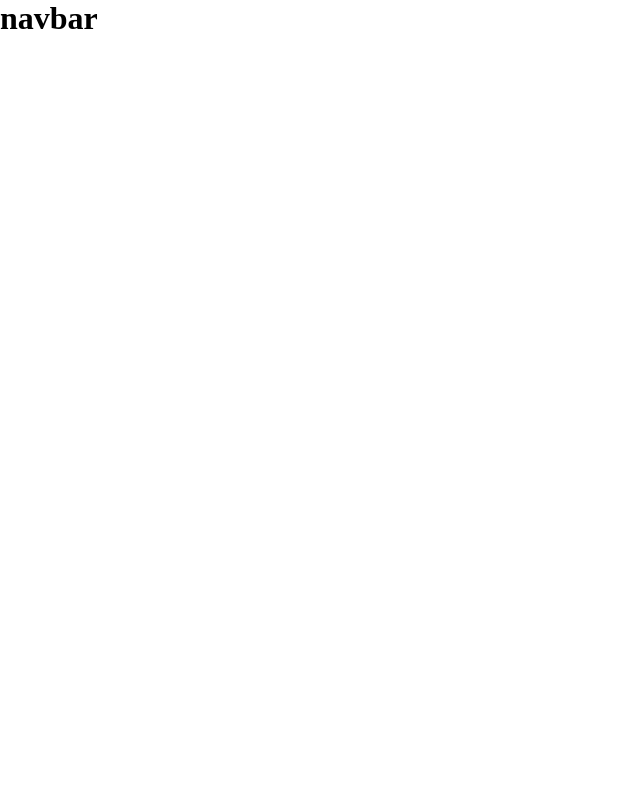
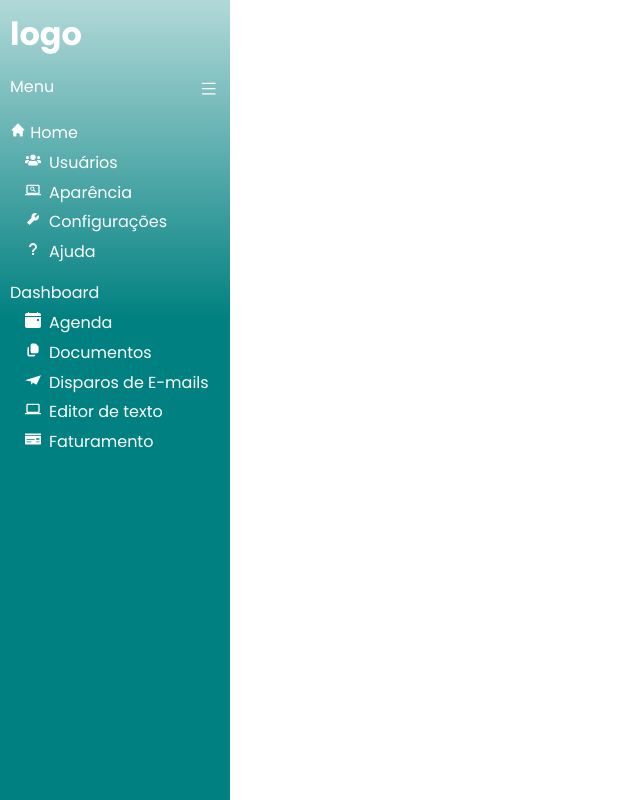
Before and after one commit to pedrosouz6/instituto-online-tcc, a Next.js app: page / in a window 1280 px wide. Shown: the whole page, without its empty margins (0-640 px from the left). Built offline with nearby package versions, Linux system fonts and the light colour scheme.

Commit message:
making the navbar

```diff
--- a/package.json
+++ b/package.json
@@ -13,6 +13,7 @@
     "next": "12.2.4",
     "react": "18.2.0",
     "react-dom": "18.2.0",
+    "react-icons": "^4.4.0",
     "styled-components": "^5.3.5"
   },
   "devDependencies": {
--- a/pages/index.tsx
+++ b/pages/index.tsx
@@ -11,6 +11,7 @@ const Home: NextPage = () => {
         <title>Create Next App</title>
         <meta name="description" content="Generated by create next app" />
         <link rel="icon" href="/favicon.ico" />
+        <link href="https://fonts.googleapis.com/css2?family=Poppins:wght@400;500;600;700&display=swap" rel="stylesheet"></link>
       </Head>
 
       <Navbar />
--- a/src/components/Navbar/index.tsx
+++ b/src/components/Navbar/index.tsx
@@ -1,5 +1,53 @@
+import { AiOutlineMenu } from 'react-icons/ai';
+import { FaUsers } from 'react-icons/fa';
+import { AiFillTool } from 'react-icons/ai';
+import { IoMdHelp } from 'react-icons/io';
+import { BsFillCalendarEventFill } from 'react-icons/bs';
+import { HiDocumentDuplicate } from 'react-icons/hi';
+import { SiMinutemailer } from 'react-icons/si';
+import { MdOutlineComputer } from 'react-icons/md';
+import { FaMoneyCheck } from 'react-icons/fa';
+import { MdScreenSearchDesktop } from 'react-icons/md';
+import { HiHome } from 'react-icons/hi';
+
+import {
+    ContainerNavbar,
+    MenuNavbar,
+    ItemsNavbar
+} from "./style";
+
 export function Navbar() {
     return (
-        <h1>navbar</h1>
+        <ContainerNavbar>
+            <h1>logo</h1>
+            <MenuNavbar>
+                <h4>Menu</h4>
+                <button>
+                    <i><AiOutlineMenu /></i>
+                </button>
+            </MenuNavbar>
+
+            <ItemsNavbar>
+                <ul>
+                    <li> <i><HiHome /></i> Home</li>
+                    <li><a> <i><FaUsers /></i> Usuários</a></li>
+                    <li><a> <i><MdScreenSearchDesktop /></i> Aparência</a></li>
+                    <li><a> <i><AiFillTool /></i> Configurações</a></li>
+                    <li><a> <i><IoMdHelp /></i> Ajuda</a></li>
+                </ul>
+            </ItemsNavbar>
+
+            <ItemsNavbar>
+                <ul>
+                    <li>Dashboard</li>
+                    <li><a> <i><BsFillCalendarEventFill /></i> Agenda</a></li>
+                    <li><a> <i><HiDocumentDuplicate /></i> Documentos</a></li>
+                    <li><a> <i><SiMinutemailer /></i> Disparos de E-mails</a></li>
+                    <li><a> <i><MdOutlineComputer /></i> Editor de texto</a></li>
+                    <li><a> <i><FaMoneyCheck /></i> Faturamento</a></li>
+                </ul>
+
+            </ItemsNavbar>
+        </ContainerNavbar>
     )
 }
--- a/src/components/Navbar/style.ts
+++ b/src/components/Navbar/style.ts
@@ -1 +1,50 @@
 import styled from "styled-components";
+
+export const ContainerNavbar = styled.div `
+    width: 230px;
+    min-height: 100vh;
+    max-height: auto;
+    background: linear-gradient(0deg, teal 60%, rgba(0, 128, 128, .3));
+    padding: 10px;
+    color: white;
+`
+
+export const MenuNavbar = styled.div `
+    margin: 1rem 0;
+    display: flex;
+    justify-content: space-between;
+
+    h4 {
+        font-weight: 400;
+    }
+
+    button {
+        background: none;
+        outline: none;
+        border: none;
+        padding: 4px 3px 0 3px;
+        cursor: pointer;
+
+        i {
+            display: block;
+            color: white;
+            font-size: 13pt;
+        }
+    }
+`
+
+export const ItemsNavbar = styled.nav `
+    margin-bottom: 1rem;
+
+    ul {
+        li {
+            margin-bottom: .3rem;
+
+            a {
+                display: flex;
+                gap: .5rem;
+                padding-left: 15px;
+            }
+        }
+    }
+`
--- a/styles/globals.ts
+++ b/styles/globals.ts
@@ -5,5 +5,6 @@ export default createGlobalStyle `
         padding: 0;
         margin: 0;
         box-sizing: border-box;
+        font-family: Poppins;
     }
 `
```
Also changed, not shown: 2 other files (tests, documents, lock files or other folders).
